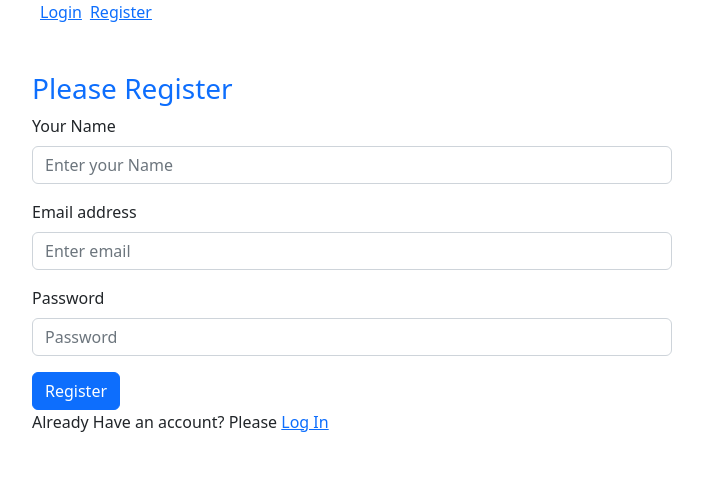
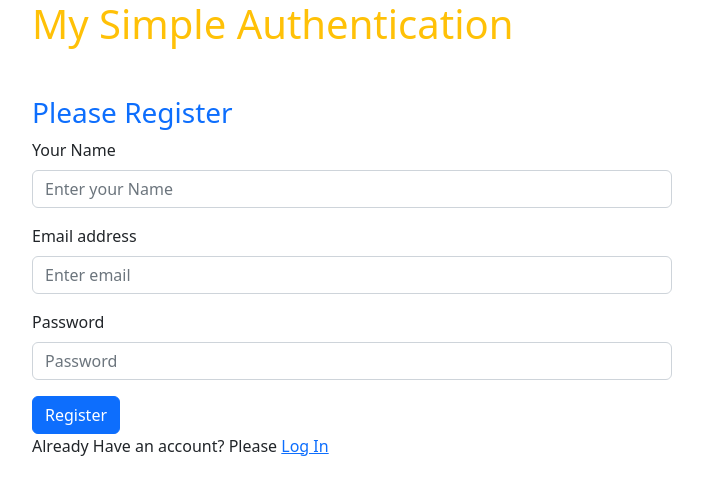
Before and after one commit to ayeasin14/email-password-auth-bootstrap, a React (Create React App) app: page / in a window 1280 px wide. Shown: the top 494 px of the page, without its empty margins (288-991 px from the left). Built offline with nearby package versions, Linux system fonts and the light colour scheme.

Commit message:
last commit

```diff
--- a/src/layout/Main.js
+++ b/src/layout/Main.js
@@ -4,10 +4,7 @@ import { Link, Outlet } from 'react-router-dom';
 const Main = () => {
     return (
         <div className=''>
-            <nav className='w-50 mx-auto text-semibold'>
-                <Link className='mx-2' to='/login'>Login</Link>
-                <Link to='/register'>Register</Link>
-            </nav>
+            <h1 className='text-warning mx-auto w-50'>My Simple Authentication</h1>
             <Outlet></Outlet>
         </div>
     );
```
